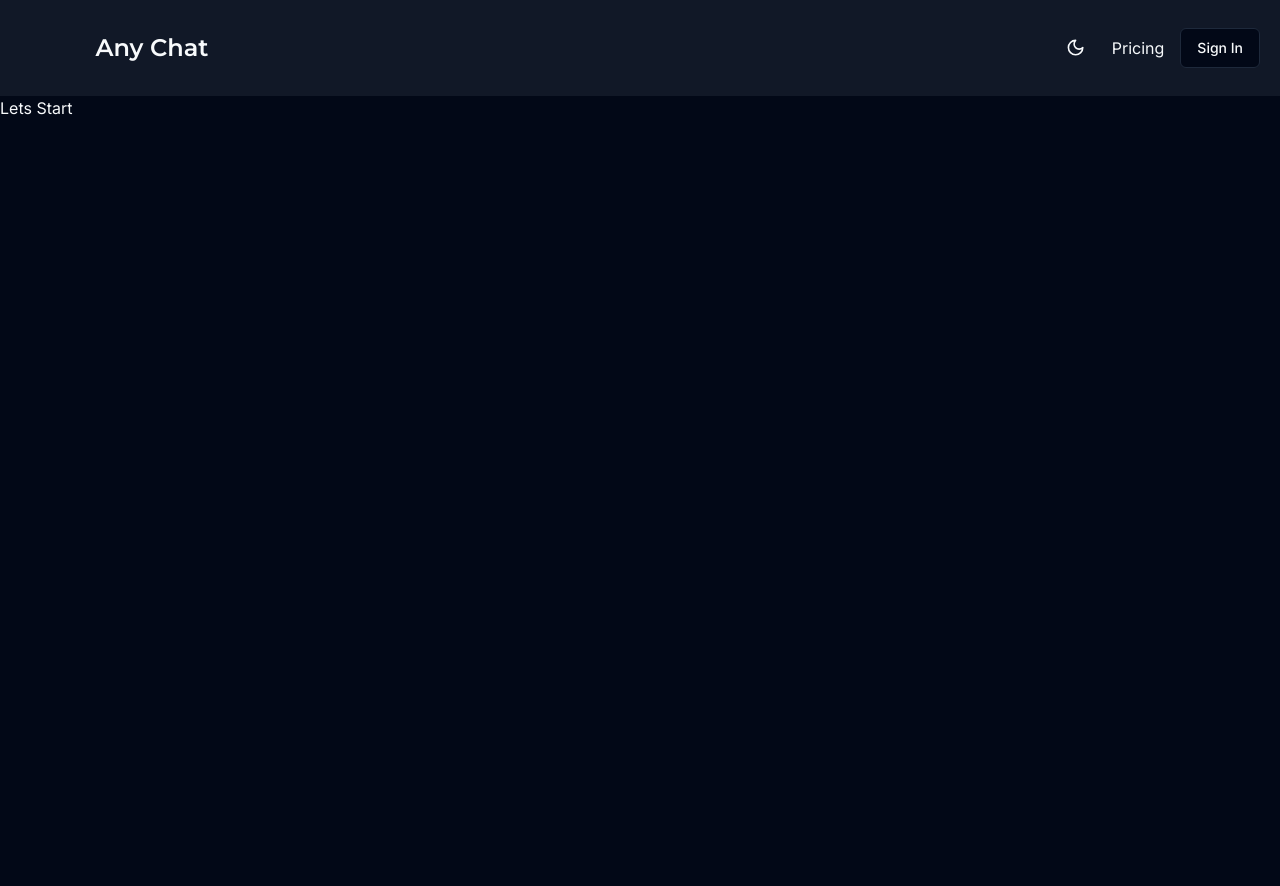
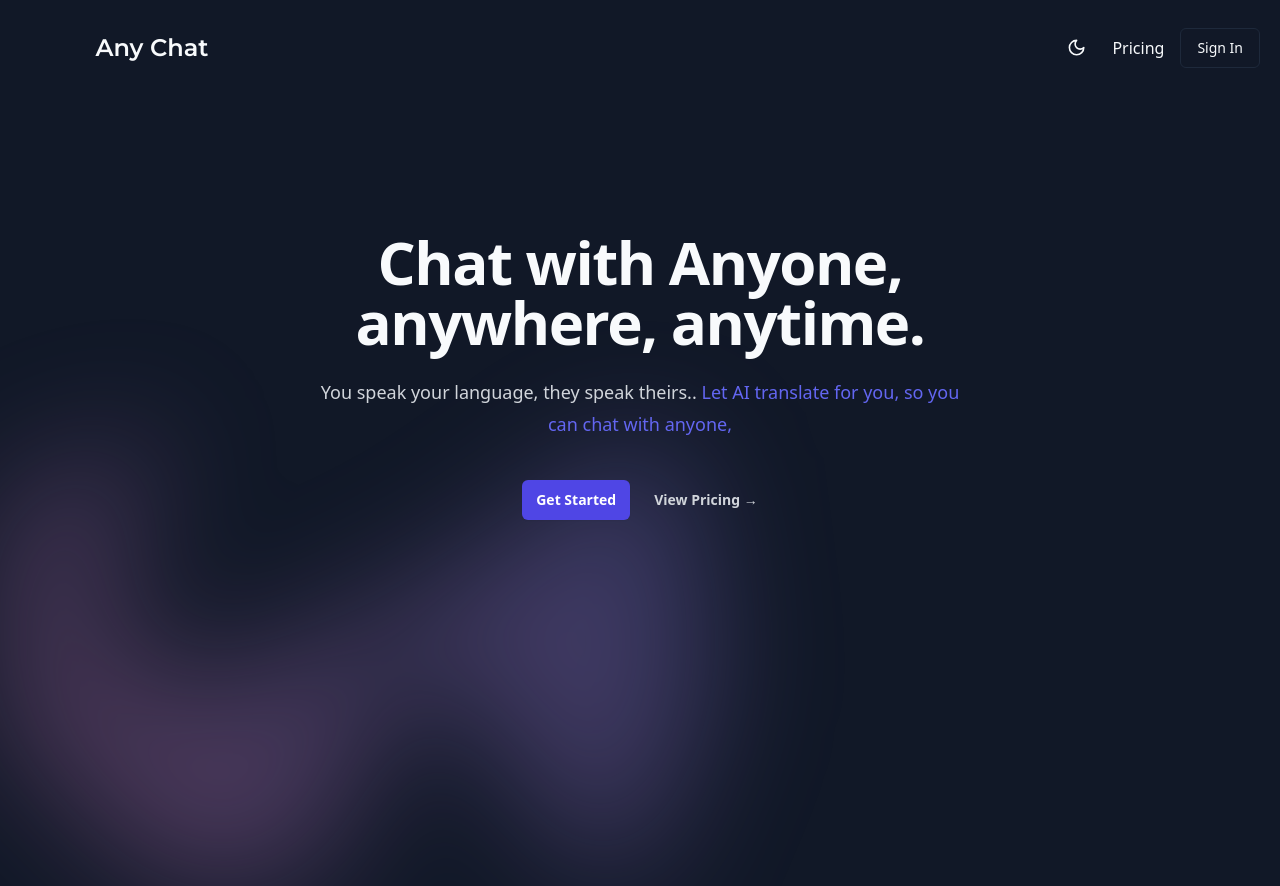
Before and after one commit to entrepeneur4lyf/any-chat-nextjs, a Next.js app: page / in a window 1280 px wide. Before the commit the page ends 800 px from the top, so only its background shows below. Built offline with nearby package versions, Linux system fonts and the light colour scheme; no server answers.

Commit message:
Implemented Home page

```diff
--- a/app/globals.css
+++ b/app/globals.css
@@ -28,15 +28,15 @@
     --destructive: 0 84.2% 60.2%;
     --destructive-foreground: 210 40% 98%;
 
-    --border: 214.3 31.8% 91.4%;
-    --input: 214.3 31.8% 91.4%;
-    --ring: 222.2 84% 4.9%;
+    --border: 210 31.8% 91.4%;
+    --input: 260 100% 91.4%;
+    --ring: 260 84% 90%;
 
     --radius: 0.5rem;
   }
 
   .dark {
-    --background: 222.2 84% 4.9%;
+    --background: 221 39.29% 10.98%;
     --foreground: 210 40% 98%;
 
     --card: 222.2 84% 4.9%;
--- a/app/layout.tsx
+++ b/app/layout.tsx
@@ -1,11 +1,8 @@
 import type { Metadata } from "next";
-import { Inter } from "next/font/google";
 import "./globals.css";
 import Header from "@/components/Header";
 import { ThemeProvider } from "@/components/providers/theme-provider";
 import ClientProvider from "@/components/providers/ClientProvider";
-
-const inter = Inter({ subsets: ["latin"] });
 
 export const metadata: Metadata = {
   title: "Any Chat",
@@ -21,7 +18,7 @@
   return (
     <ClientProvider>
       <html lang="en">
-        <body className={inter.className}>
+        <body className="flex flex-col min-h-screen">
           <ThemeProvider
             attribute="class"
             defaultTheme="dark"
--- a/app/page.tsx
+++ b/app/page.tsx
@@ -1,5 +1,55 @@
-import Image from "next/image";
+import Link from "next/link";
 
-export default function Home() {
-  return <p>Lets Start</p>;
+export default function home() {
+  return (
+    <main className="">
+      <div className="relative isolate pt-14 dark:bg-gray-900">
+        <div
+          className="absolute inset-x-0 top-28 -z-10 transform-gpu overflow-hidden blur-3xl"
+          aria-hidden="true"
+        >
+          <div
+            className="relative left-[calc(50%-11rem)] aspect-[1155/678] w-[36.125rem] -translate-x-1/2 rotate-[30deg] bg-gradient-to-tr from-[#ff80b5] to-[#9089fc] opacity-30 sm:left-[calc(50%-30rem)] sm:w-[72.1875rem]"
+            style={{
+              clipPath:
+                "polygon(74.1% 44.1%, 100% 61.6%, 97.5% 26.9%, 85.5% 0.1%, 80.7% 2%, 72.5% 32.5%, 60.2% 62.4%, 52.4% 68.1%, 47.5% 58.3%, 45.2% 34.5%, 27.5% 76.7%, 0.1% 64.9%, 17.9% 100%, 27.6% 76.8%, 76.1% 97.7%, 74.1% 44.1%)",
+            }}
+          />
+        </div>
+
+        <div className="py-12 sm:py-20 lg:pb-40">
+          <div className="max-auto max-w-8xl px-6 lg:px-8">
+            <div className="mx-auto max-w-2xl text-center">
+              <h1 className="text-4xl font-bold tracking-tight sm:text-6xl">
+                Chat with Anyone, anywhere, anytime.
+              </h1>
+
+              <p className="mt-6 text-lg leading-8 text-gray-600 dark:text-gray-300">
+                You speak your language, they speak theirs..{" "}
+                <span className="text-indigo-600 dark:text-indigo-500">
+                  Let AI translate for you, so you can chat with anyone,
+                </span>
+              </p>
+
+              <div className="mt-10 flex items-center justify-center gap-x-6">
+                <Link
+                  href="/chat"
+                  className="rounded-md bg-indigo-600 px-3.5 py-2.5 text-sm font-semibold text-white dark:text-white shadow-sm hover:bg-indigo-500 focus-visible:outline focus-visible:outline-2 focus-visible:outline-offset-2 focus-visible:outline-indigo-500"
+                >
+                  Get Started
+                </Link>
+
+                <Link
+                  href="/pricing"
+                  className="text-sm font-semibold leading-6 text-gray-900 dark:text-gray-300"
+                >
+                  View Pricing <span aria-hidden="true">→</span>
+                </Link>
+              </div>
+            </div>
+          </div>
+        </div>
+      </div>
+    </main>
+  );
 }
```
